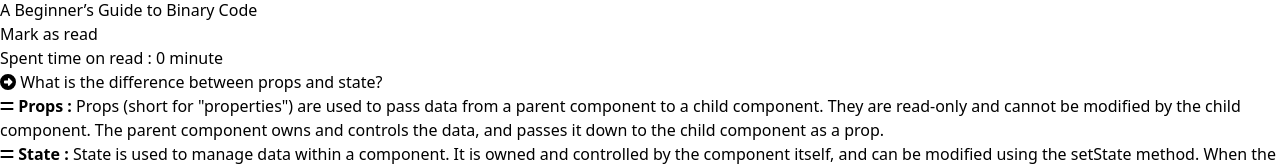
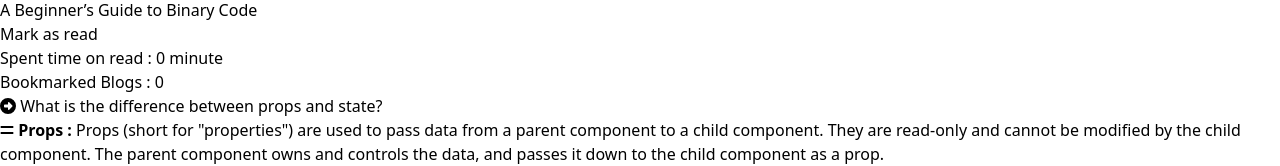
Before and after one commit to parvejpappu100/knowledge-c-afe, a React (Vite) app: page / in a window 1280 px wide. Shown: the part 3254-3420 px from the top of the page. Built offline with nearby package versions, Linux system fonts and the light colour scheme.

Commit message:
count bookmark blogs

```diff
--- a/public/blogs.json
+++ b/public/blogs.json
@@ -1,6 +1,7 @@
 [
     {
         "id": 1,
+        "index":0,
         "userName": "Mr. Alom",
         "userImage": "https://img.freepik.com/premium-vector/business-man-face-portrait-icon_48369-5527.jpg?w=826",
         "published_in": "March 14 , 2023",
@@ -10,6 +11,7 @@
     },
     {
         "id": 2,
+        "index":1,
         "userName": "Mr. Bosir",
         "userImage": "https://img.freepik.com/premium-vector/people-vector_53876-25586.jpg?w=826",
         "published_in": "April 20 , 2022",
@@ -19,6 +21,7 @@
     },
     {
         "id": 3,
+        "index":2,
         "userName": "Mr. Solaiman",
         "userImage": "https://img.freepik.com/premium-vector/avatar-portrait-young-caucasian-woman-round-frame-vector-cartoon-flat-illustration_551425-22.jpg?w=826",
         "published_in": "January 14 , 2023",
@@ -28,6 +31,7 @@
     },
     {
         "id": 4,
+        "index":3,
         "userName": "Mr. Shakib",
         "userImage": "https://img.freepik.com/premium-vector/avatar-portrait-kid-caucasian-boy-round-frame-vector-illustration-cartoon-flat-style_551425-43.jpg?w=826",
         "published_in": "March 20 , 2023",
--- /dev/null
+++ b/src/BlogName/BlogName.jsx
@@ -0,0 +1,11 @@
+import React from 'react';
+
+const BlogName = ({blog}) => {
+    return (
+        <div  className='shadow-lg bg-gray-200 p-2 rounded-md my-3'>
+            <h3 className='text-2xl font-semibold '>{blog.blogName}</h3>
+        </div>
+    );
+};
+
+export default BlogName;
--- a/src/components/Blogs/Blogs.jsx
+++ b/src/components/Blogs/Blogs.jsx
@@ -36,9 +36,7 @@ const Blogs = () => {
             </div>
             <div  className='sticky top-0'>
                 <Count blogInfo = {blogInfo}></Count>
-                {
-                    bookmark.map(blog => <Bookmark blog = {blog} key={blog.id}></Bookmark>)
-                }
+                <Bookmark bookmark = {bookmark}></Bookmark>
             </div>
         </div>
     );
--- a/src/components/Bookmark/Bookmark.jsx
+++ b/src/components/Bookmark/Bookmark.jsx
@@ -1,10 +1,18 @@
 import React from 'react';
+import BlogName from '../../BlogName/BlogName';
 
-const Bookmark = ({blog}) => {
+const Bookmark = ({bookmark}) => {
     return (
-        <div className='shadow-lg bg-gray-200 p-2 rounded-md mb-3'>
-            <h3 className='text-2xl font-semibold '>{blog.blogName}</h3>
-        </div>
+            <div>
+                <div className='shadow-lg bg-gray-200 p-2 rounded-md'>
+                    <h3 className='text-2xl font-semibold '> Bookmarked Blogs : {bookmark.length}</h3>
+                </div>
+                <div>
+                    {
+                        bookmark.map(blog => <BlogName blog = {blog} key= {blog.id}></BlogName>)
+                    }
+                </div>
+            </div>
     );
 };
 
--- a/src/components/Question/Question.jsx
+++ b/src/components/Question/Question.jsx
@@ -4,7 +4,7 @@ import { faArrowAltCircleRight , faEquals } from '@fortawesome/free-solid-svg-ic
 
 const Question = () => {
     return (
-        <div className='lg:container mx-auto my-7'>
+        <div className='lg:container mx-auto my-7 grid grid-cols-1 md:grid-cols-2'>
             {/* first question */}
             <section className='bg-gray-200 p-4 rounded-3 my-3 rounded-3xl mx-2'>
                 <h2 className='my-3 text-3xl font-semibold'> <FontAwesomeIcon icon={faArrowAltCircleRight} /> What is the difference between props and state?</h2>
```
